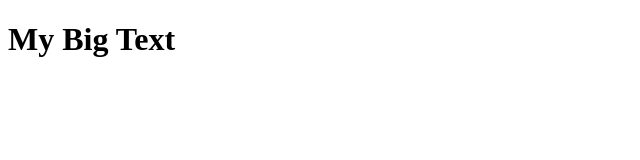
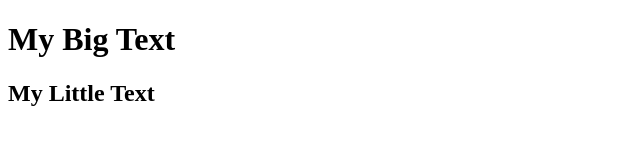
Before and after one commit to kalilBelgoumri/helloWorld, a plain HTML site: page index.html in a window 1280 px wide. Shown: the whole page, without its empty margins (0-640 px from the left). Drawn offline with Linux system fonts and the light colour scheme.

Commit message:
I have add h2 a little text

```diff
--- a/index.html
+++ b/index.html
@@ -8,5 +8,6 @@
 </head>
 <body>
     <h1> My Big Text </h1>
+    <h2> My Little Text </h2>
 </body>
 </html>
```
